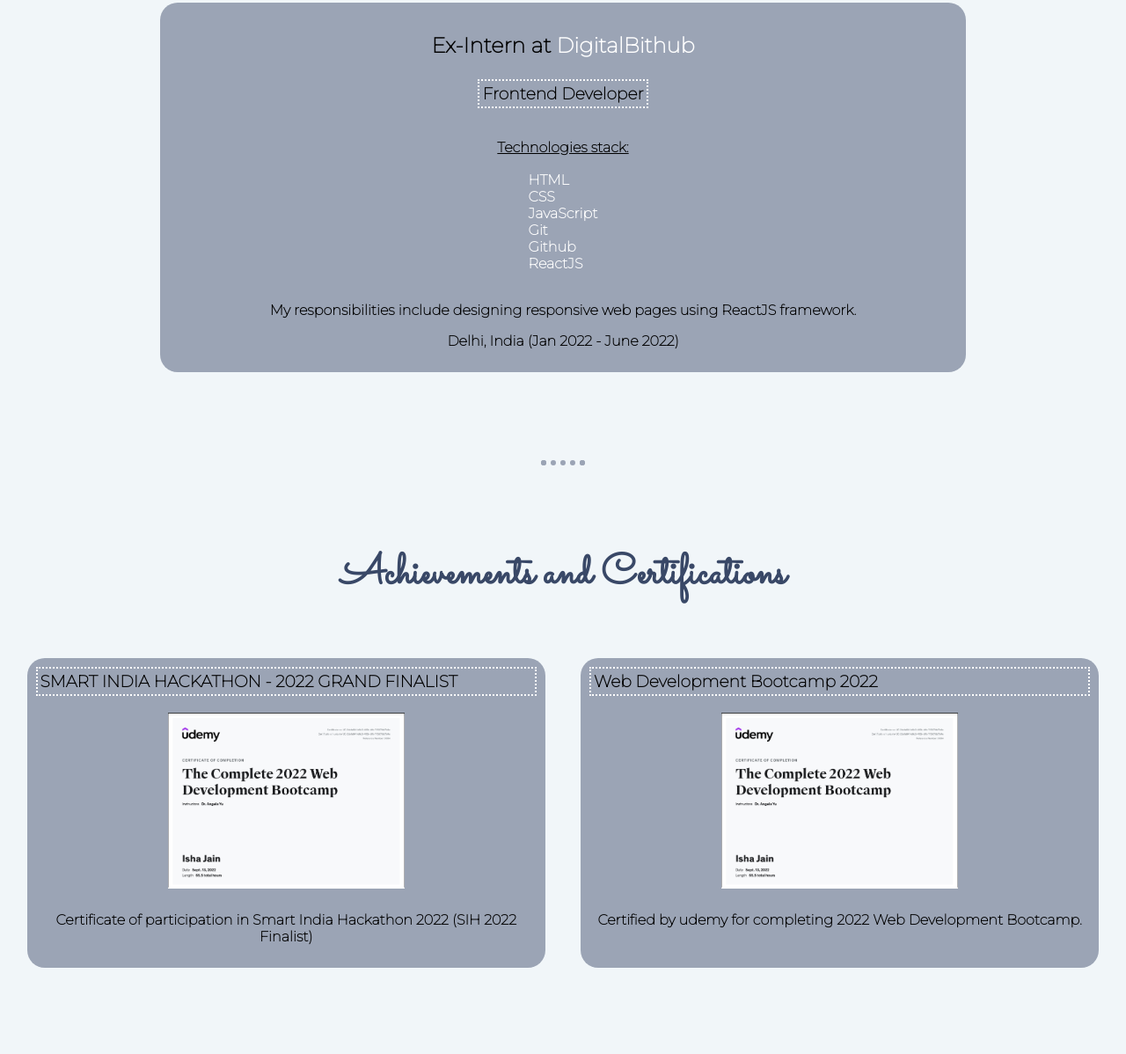
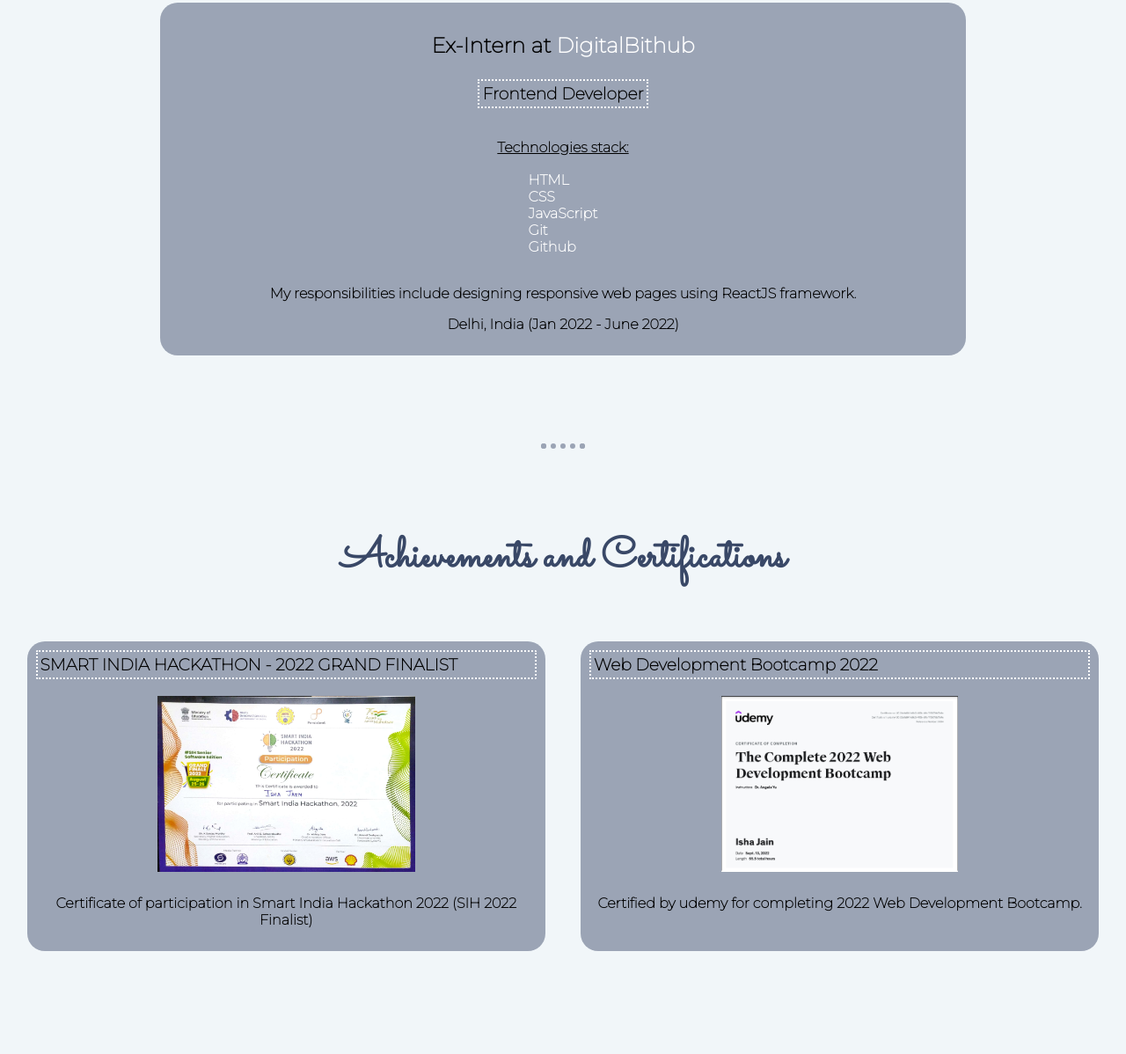
Before and after one commit to isha71/Personal-site, a plain HTML site: page index.html in a window 1280 px wide. Shown: the part 2740-3938 px from the top of the page at 88% size. Drawn offline with Linux system fonts and the light colour scheme.

Commit message:
ok from here

```diff
--- a/index.css
+++ b/index.css
@@ -4,6 +4,7 @@ body {
     margin: 0;
     font-family: "Montserrat", sans-serif;
     background-color: #f1f6f9;
+    scroll-behavior: smooth;
 }
 
 .row {
--- a/index.html
+++ b/index.html
@@ -34,6 +34,8 @@
         <div class="row skills-name">
             <img class="skills-image" src="./assets/html-5.png" alt="html5 image" />
             <img class="skills-image" src="./assets/css-3.png" alt="css3 image" />
+
+
         </div>
         <p>Programming languages</p>
         <div class="row skills-name">
@@ -82,7 +84,6 @@
                 <li>JavaScript</li>
                 <li>Git</li>
                 <li>Github</li>
-                <li>ReactJS</li>
             </ul>
             </p>
             <p style="margin: 0;">
@@ -100,15 +101,15 @@
         <h2>Achievements and Certifications</h2>
         <div class="row ">
             <div class="column achieve-container-content">
-                <h3 style="border: dotted #ffffff 2px; padding: 3px; margin-top: 0;">SMART INDIA HACKATHON - 2022 GRAND
+                <h3 style="border: dotted #ffffff 2px; border-radius: 2px; padding: 3px; margin-top: 0;">SMART INDIA HACKATHON - 2022 GRAND
                     FINALIST</h3>
-                <img class="sih-image" src="./assets/sih-certificate.png" alt="sih certificate image">
+                <img class="sih-image" src="./assets/sih-certificate.jpeg" alt="sih certificate image">
                 <p>Certificate of participation in Smart India Hackathon 2022 (SIH 2022 Finalist)</p>
             </div>
 
             <div class="column achieve-container-content">
                 <h3 style="border: dotted #ffffff 2px; padding: 3px; margin-top: 0;">Web Development Bootcamp 2022</h3>
-                <img class="sih-image" src="./assets/sih-certificate.png" alt="sih certificate image">
+                <img class="sih-image" src="./assets/udemy-certificate.png" alt="sih certificate image">
                 <p>Certified by udemy for completing 2022 Web Development Bootcamp.</p>
             </div>
         </div>
```
Also changed, not shown: assets/javascript.png (added), assets/sih-certificate.jpeg (added), assets/udemy-certificate.png (renamed from assets/sih-certificate.png).
